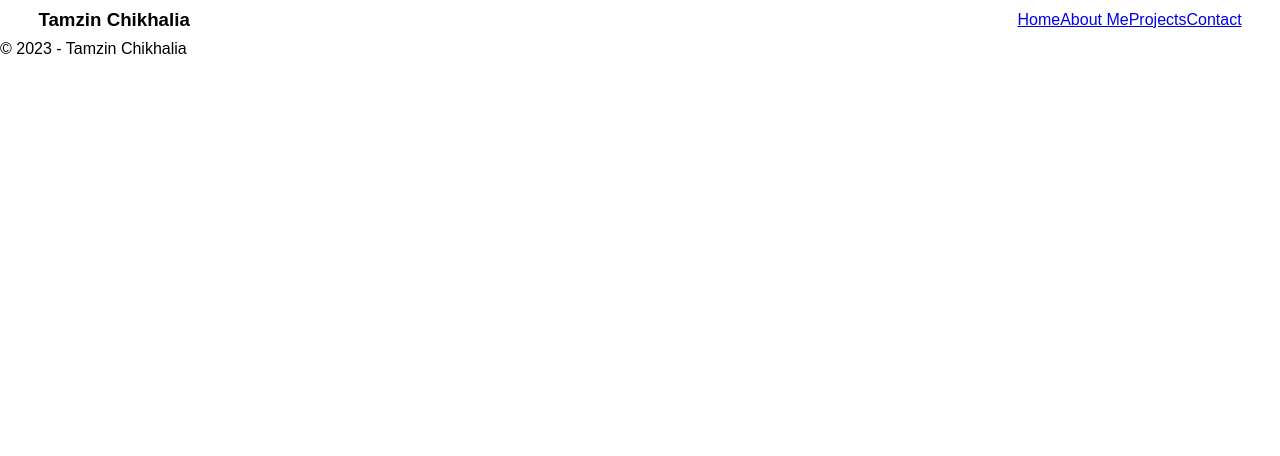
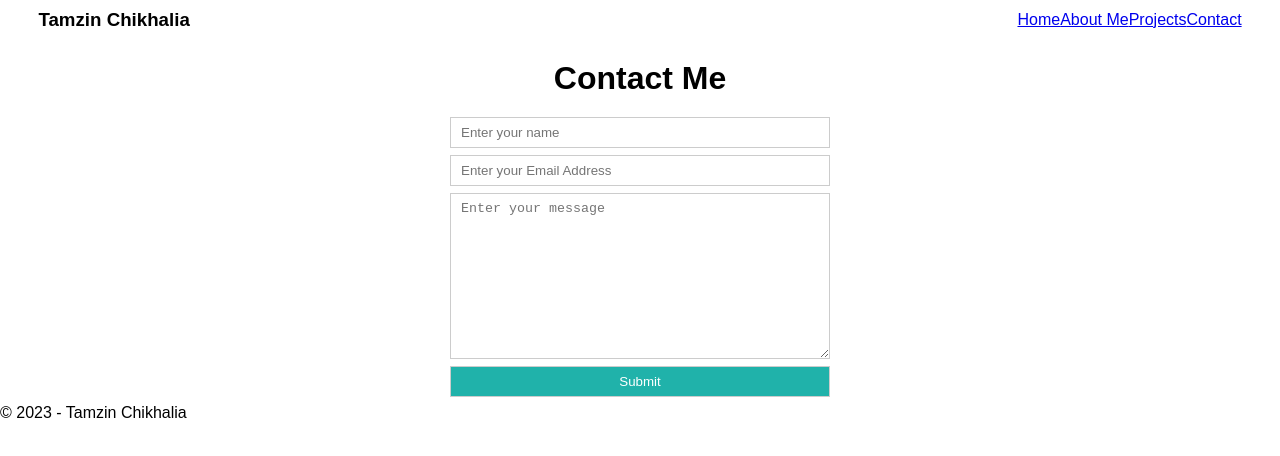
Before and after one commit to TamzinC/react-portfolio, a React (Create React App) app: page /contact in a window 1280 px wide. Shown: the top 456 px of the page. Built offline with nearby package versions, Linux system fonts and the light colour scheme.

Commit message:
made a start on contact form. adding progress and css updates for contact page

```diff
--- a/src/index.css
+++ b/src/index.css
@@ -12,3 +12,17 @@ html, body {
 body {
   font-family: sans-serif;
 }
+
+form {
+  width: 380px;
+  display: flex;
+  flex-direction: column;
+  margin: 0 auto;
+}
+
+form > * {
+  padding: 7px 10px;
+  margin-bottom: 7px;
+  border: 1px solid #ccc;
+  outline: none;
+}
--- a/src/pages/Contact.js
+++ b/src/pages/Contact.js
@@ -1,11 +1,50 @@
+import {useState} from 'react';
 
+const styles = {
+  header: {
+    textAlign: 'center',
+    margin: '20px 0'
+  },
+  btn: {
+    backgroundColor: 'lightseagreen',
+    color: '#fff',
+    cursor: 'pointer'
+  }
+};
 
 function Contact(props) {
 
+  const [formData, setFormData] = useState({
+    name: '',
+    email: '',
+    message: ''
+  })
+
+  const handleChange = (event) => {
+    setFormData({
+      ...formData,
+      [event.target.name]: event.target.value
+    })
+  }
+
+  const handleSubmit = (event) => {
+    event.preventDefault();
+    console.log('form submitted!')
+    console.log(formData)
+  };
+
     return (
-      <header>
+      <>
+        <h1 style={styles.header}>Contact Me</h1>
 
-      </header>
+        <form onSubmit={handleSubmit}>
+          <input name='name' onChange={handleChange} type='text' placeholder='Enter your name' />
+          <input name='email' onChange={handleChange} type='text' placeholder='Enter your Email Address' />
+          <textarea name='message' onChange={handleChange} placeholder='Enter your message' cols='30' rows='10'></textarea>
+          <button style={(styles.btn)}>Submit</button>
+        </form>
+
+      </>
     )
   }
 
```
